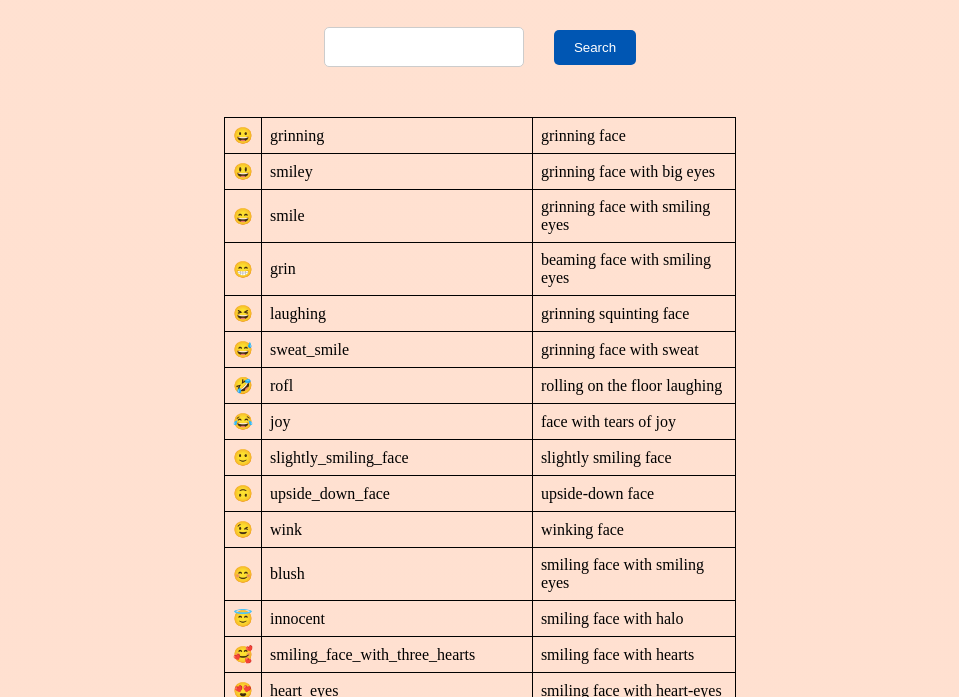
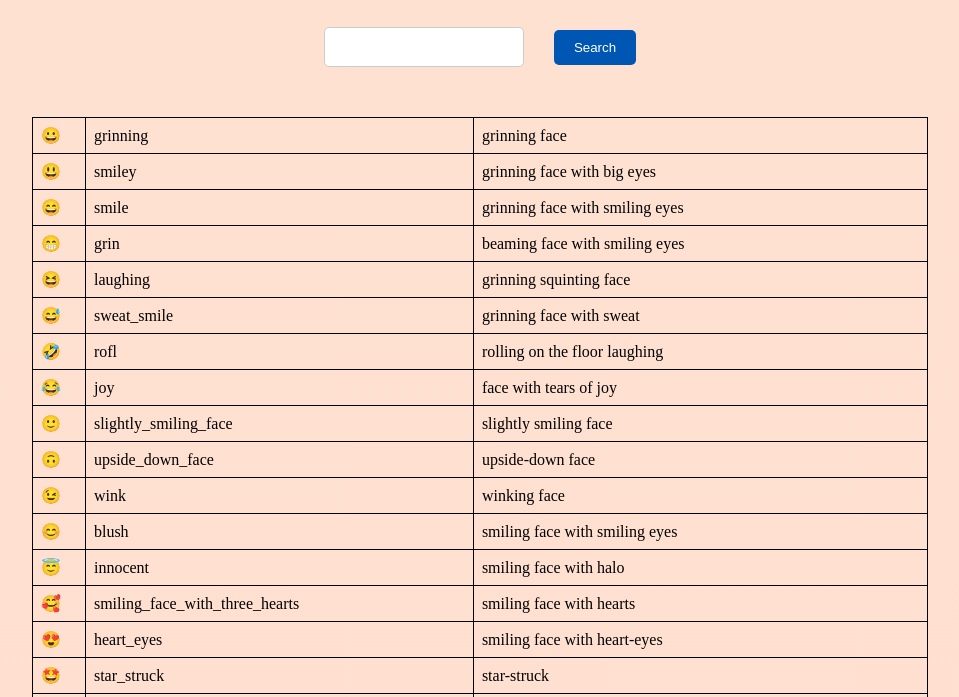
Before and after one commit to Prateekyadav01/Day6_Js_Project, a plain HTML site: page index.html in a window 1280 px wide. Shown: the part 103-800 px from the top of the page, without its empty margins (160-1119 px from the left). Drawn offline with Linux system fonts and the light colour scheme.

Commit message:
complete

```diff
--- a/style.css
+++ b/style.css
@@ -45,13 +45,14 @@
 
 
 table {
-    width: 40%;
+    width: 70%;
     border-collapse: collapse;
     margin-top: 50px;
 }
 
 table, th, td {
     border: 1px solid black;
+    /* border-radius: 0.75rem; */
 }
 
 th, td {
```
